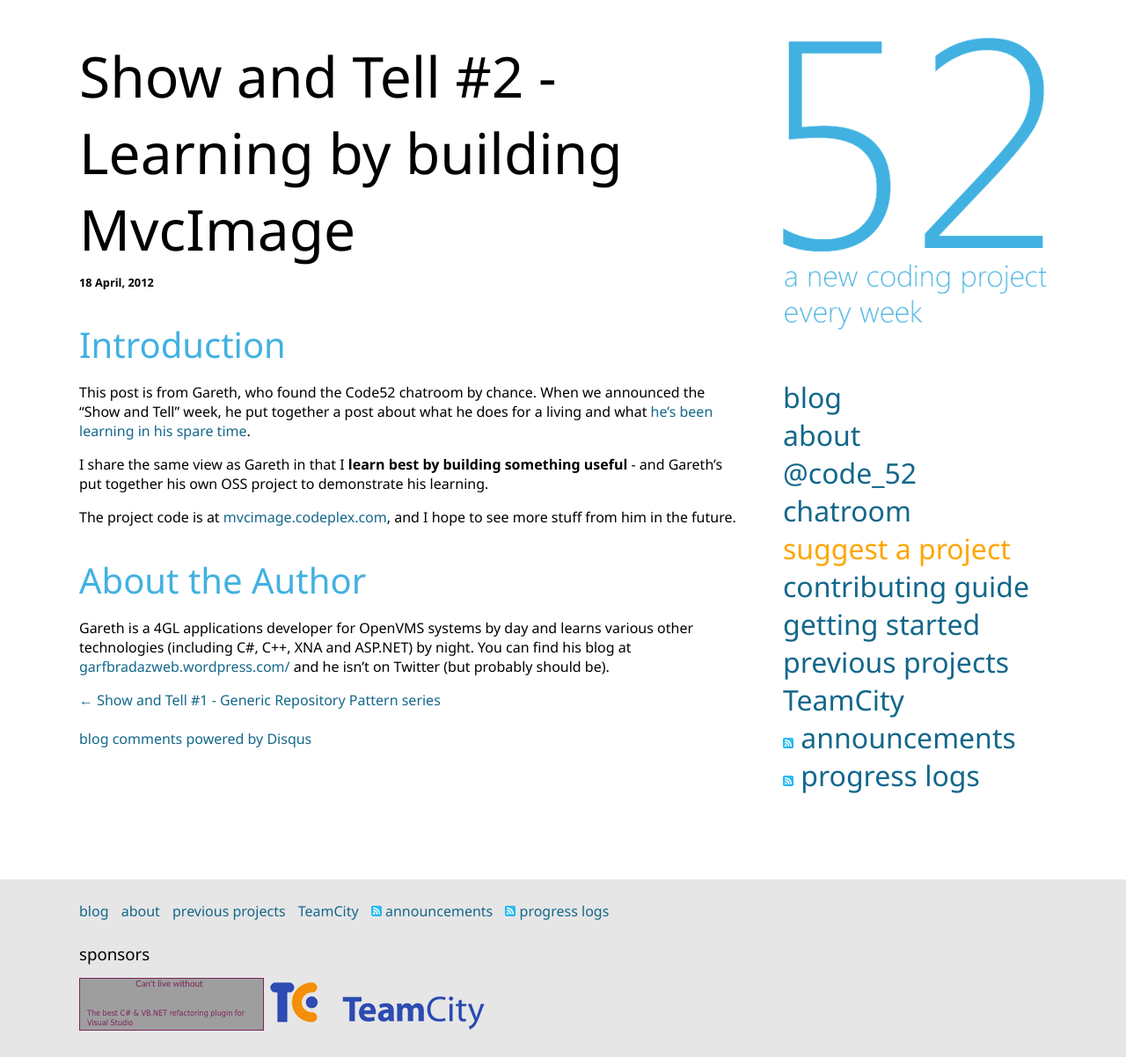
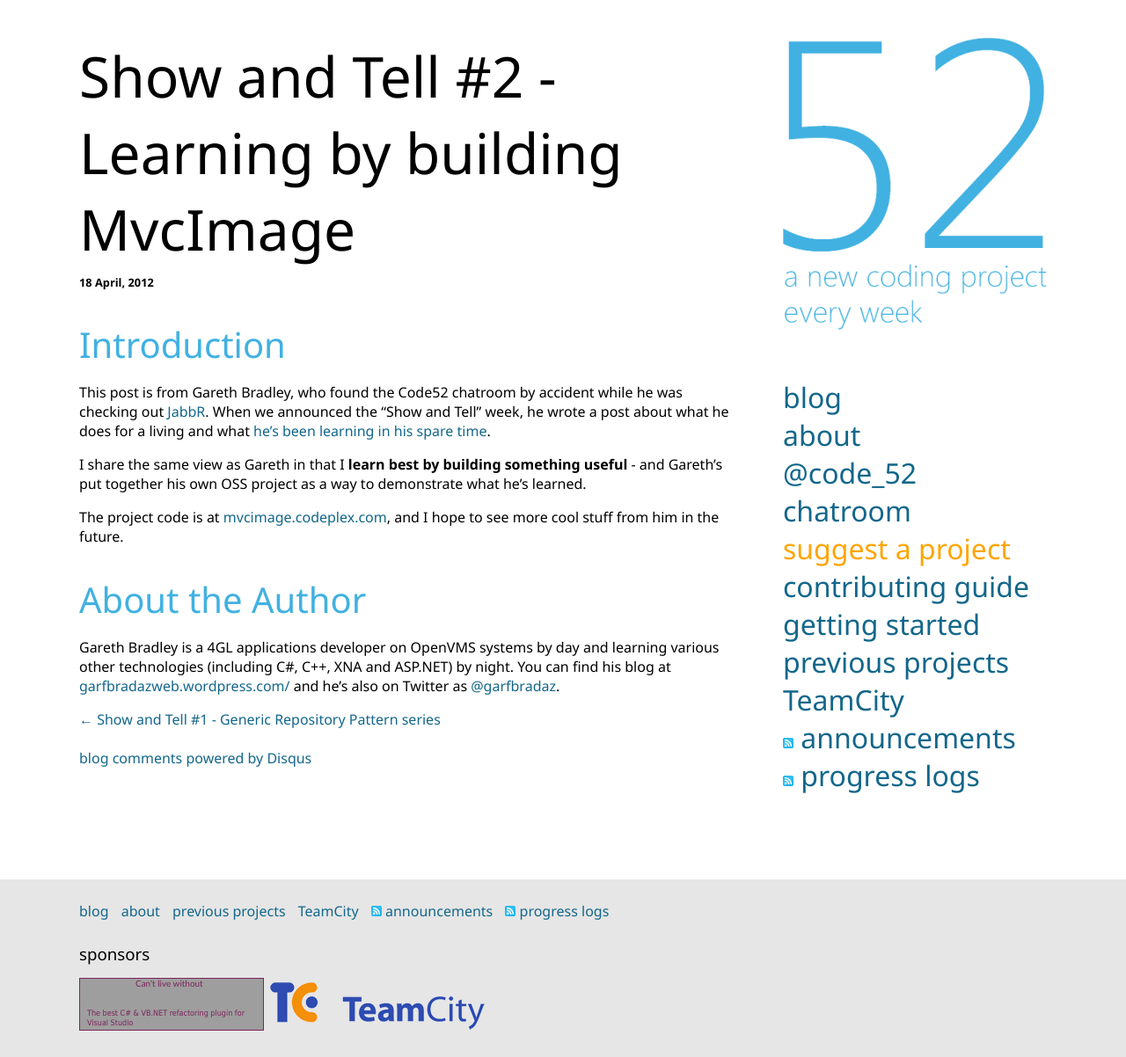
Before and after one commit to Code52/code52.github.com, a Jekyll site: the page built from _posts/2012-04-18-show-and-tell-garfbradaz.md, in a window 1280 px wide. Shown: the whole page at 88% size. Built offline with Jekyll 4.4.1, drawn with Linux system fonts in a browser that asks for light colours; Markdown is read by kramdown in place of the engine named in the settings; comment, search, counter and statistics services are not loaded; grey boxes are pictures that could not be loaded.

Commit message:
minor edits

```diff
--- a/_posts/2012-04-18-show-and-tell-garfbradaz.md
+++ b/_posts/2012-04-18-show-and-tell-garfbradaz.md
@@ -10,12 +10,12 @@
 
 ## Introduction
 
-This post is from Gareth, who found the Code52 chatroom by chance. When we announced the "Show and Tell" week, he put together a post about what he does for a living and what [he's been learning in his spare time](http://garfbradazweb.wordpress.com/2012/04/16/code52-show-tell-my-open-source-application/).
+This post is from Gareth Bradley, who found the Code52 chatroom by accident while he was checking out [JabbR](http://jabbr.net/). When we announced the "Show and Tell" week, he wrote a post about what he does for a living and what [he's been learning in his spare time](http://garfbradazweb.wordpress.com/2012/04/16/code52-show-tell-my-open-source-application/).
 
-I share the same view as Gareth in that I **learn best by building something useful** - and Gareth's put together his own OSS project to demonstrate his learning.
+I share the same view as Gareth in that I **learn best by building something useful** - and Gareth's put together his own OSS project as a way to demonstrate what he's learned.
 
-The project code is at [mvcimage.codeplex.com](http://mvcimage.codeplex.com/), and I hope to see more stuff from him in the future.
+The project code is at [mvcimage.codeplex.com](http://mvcimage.codeplex.com/), and I hope to see more cool stuff from him in the future.
 
 ## About the Author
 
-Gareth is a 4GL applications developer for OpenVMS systems by day and learns various other technologies (including C#, C++, XNA and ASP.NET) by night. You can find his blog at [garfbradazweb.wordpress.com/](http://garfbradazweb.wordpress.com/) and he isn't on Twitter (but probably should be).
+Gareth Bradley is a 4GL applications developer on OpenVMS systems by day and learning various other technologies (including C#, C++, XNA and ASP.NET) by night. You can find his blog at [garfbradazweb.wordpress.com/](http://garfbradazweb.wordpress.com/) and he's also on Twitter as [@garfbradaz](http://twitter.com/garfbradaz).
```
